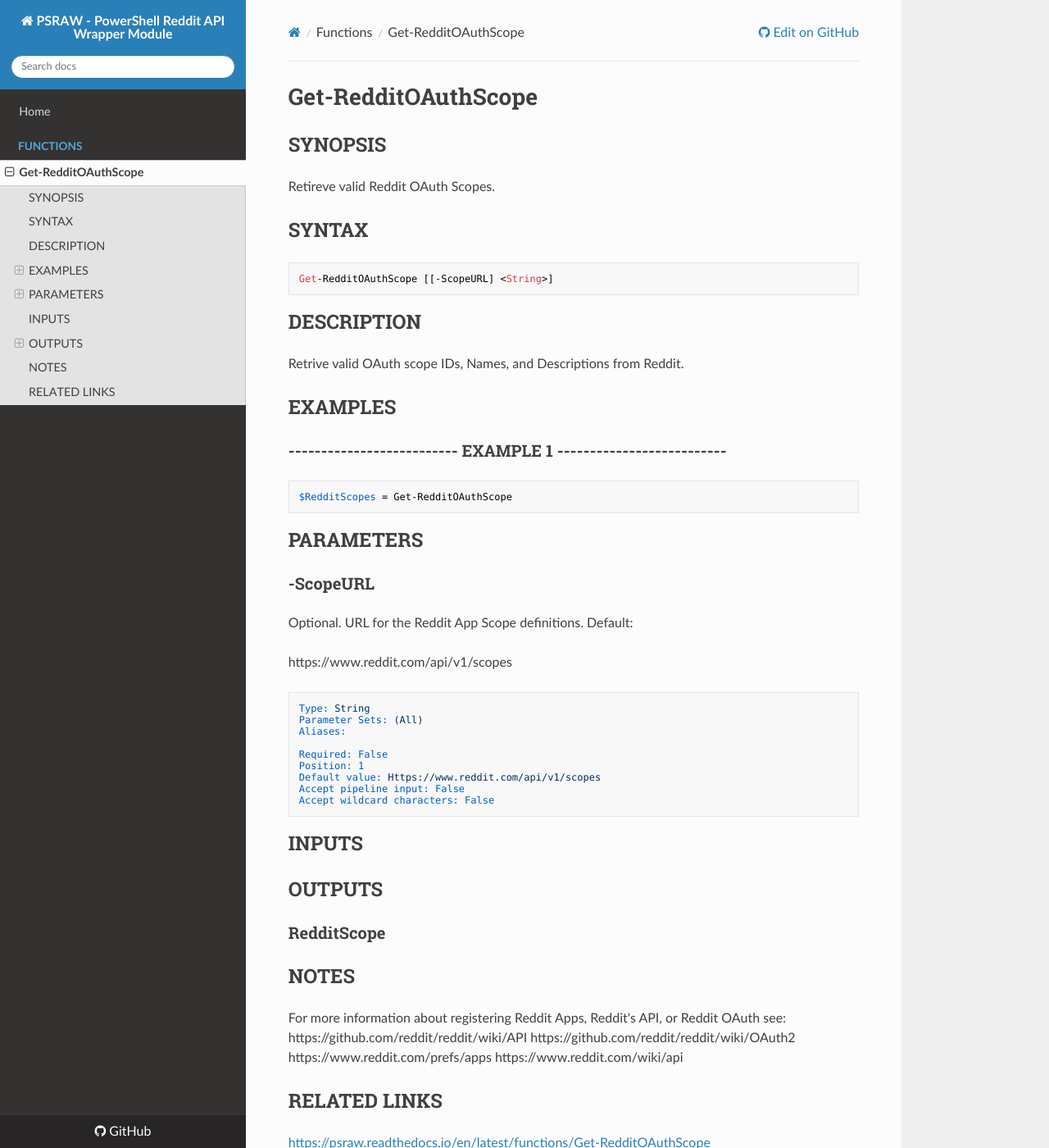
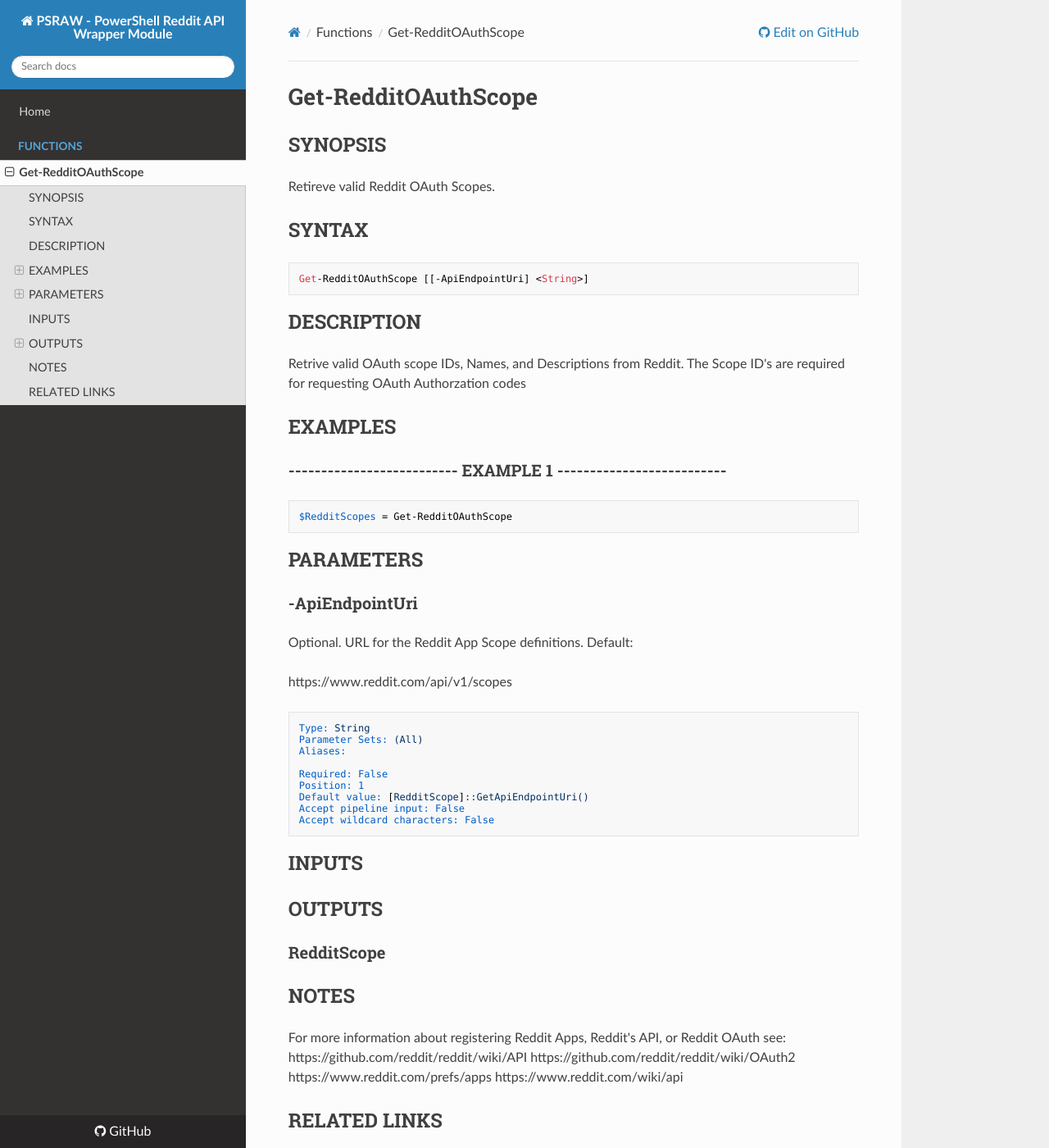
Before and after one commit to markekraus/PSRAW, an MkDocs documentation site: the page built from docs/functions/Get-RedditOAuthScope.md, in a window 1280 px wide and 1400 px high. Shown: the whole window at 82% size. Built offline with MkDocs 1.6.1, drawn with Linux system fonts in a browser that asks for light colours; nearby versions of some CDN libraries; old or Windows-style settings are respelled for this version of MkDocs.

Commit message:
AppVeyor post-build commit[ci skip]

````diff
--- a/docs/functions/Get-RedditOAuthScope.md
+++ b/docs/functions/Get-RedditOAuthScope.md
@@ -6,11 +6,13 @@ Retireve valid Reddit OAuth Scopes.
 ## SYNTAX
 
 ```
-Get-RedditOAuthScope [[-ScopeURL] <String>]
+Get-RedditOAuthScope [[-ApiEndpointUri] <String>]
 ```
 
 ## DESCRIPTION
 Retrive valid OAuth scope IDs, Names, and Descriptions from Reddit.
+The Scope ID's
+are required for requesting OAuth Authorzation codes
 
 ## EXAMPLES
 
@@ -21,7 +23,7 @@ $RedditScopes = Get-RedditOAuthScope
 
 ## PARAMETERS
 
-### -ScopeURL
+### -ApiEndpointUri
 Optional.
 URL for the Reddit App Scope definitions.
 Default:
@@ -35,7 +37,7 @@ Aliases:
 
 Required: False
 Position: 1
-Default value: Https://www.reddit.com/api/v1/scopes
+Default value: [RedditScope]::GetApiEndpointUri()
 Accept pipeline input: False
 Accept wildcard characters: False
 ```
````
Also changed, not shown: 1 other file.
